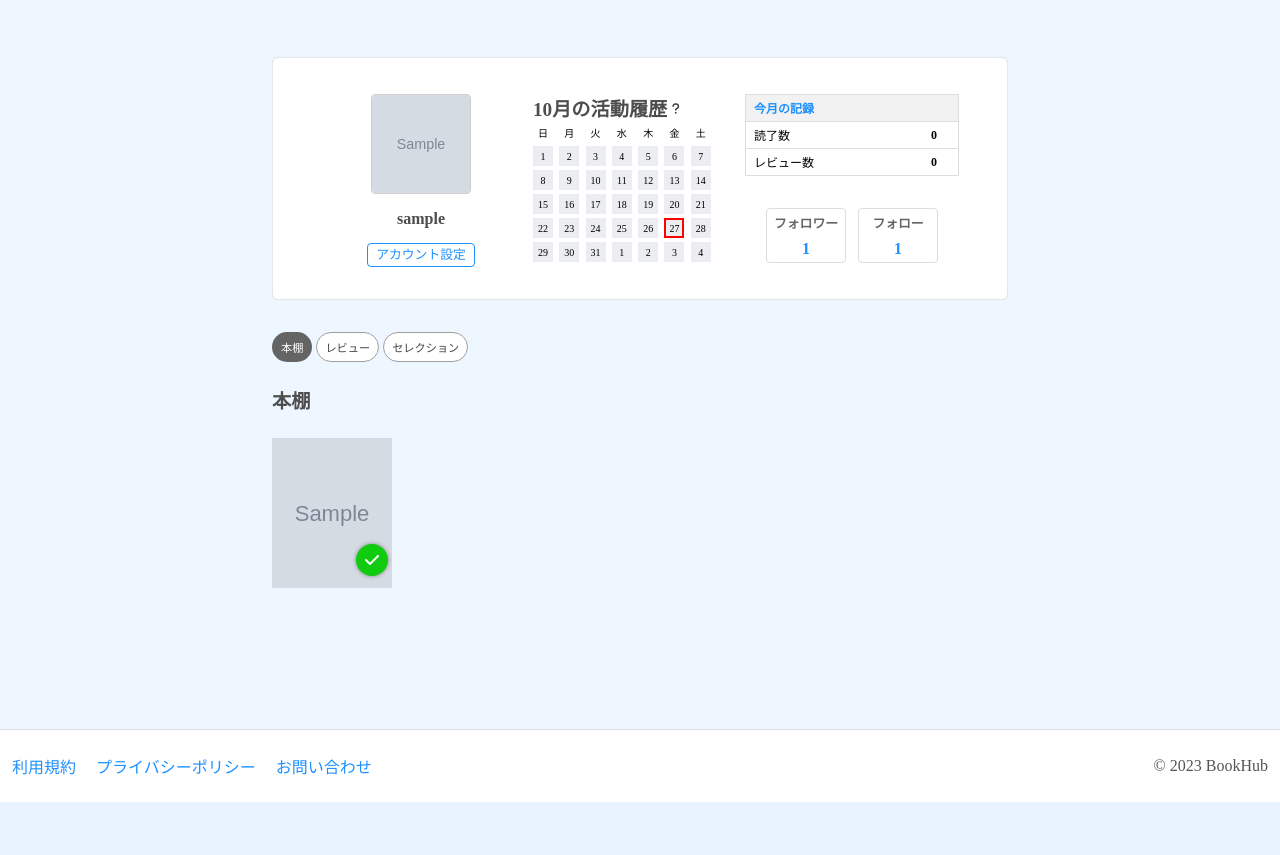
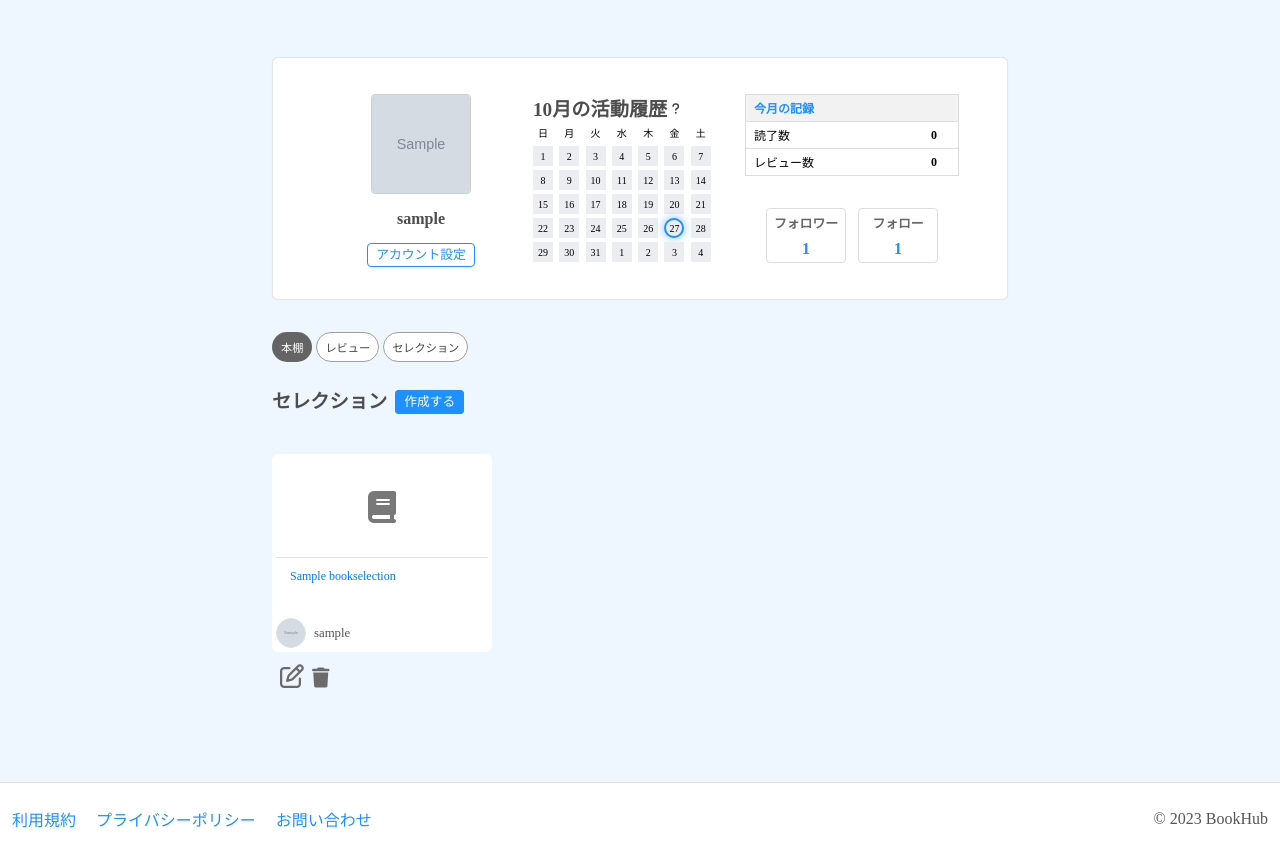
Before and after one commit to gamari/bookhub-django, a Django app: page /mypage/ in a window 1280 px wide. Shown: the part 71-926 px from the top of the page. Before the commit the page ends 873 px from the top, so only its background shows below. Run offline with Django 3.2, Linux system fonts and the light colour scheme; a user stored in the database is signed in; tables that the repository leaves empty hold one stand-in row (values such as "Sample post"); grey boxes marked "Sample" are stand-in pictures.

Commit message:
ビューの共通化

```diff
--- a/apps/book/templates/components/mypage/bookshelf_section.html
+++ b/apps/book/templates/components/mypage/bookshelf_section.html
@@ -1,9 +1,11 @@
 {% load book_tags %}
 
-<div id="bookshelf-section">
+{% comment %} <section id="bookshelf-section"> {% endcomment %}
+<section id="bookshelf-section" style="display: none">
+
   <div class="mypage-bookshelf-title mb-6">
     <h3>本棚</h3>
   </div>
 
   {% bookshelf books %}
-</div>
+</section>
--- a/apps/book/templates/components/mypage/selection_section.html
+++ b/apps/book/templates/components/mypage/selection_section.html
@@ -1,8 +1,9 @@
 {% load book_tags %}
 {% load user_tags %}
 
-<section id="selection-section" style="display: none">
-  <div class="row-center mb-6 gap-2">
+{% comment %} <section id="selection-section" style="display: none"> {% endcomment %}
+<section id="selection-section">
+  <div class="row-center mb-10 gap-2">
     <h3>セレクション</h3>
     <div>
       <a href="{% url 'create_selection' %}" class="btn-sm btn-primary"
@@ -17,18 +18,16 @@
       <div class="selection-panel">
         <a
           href="{% url 'selection_detail' selection.id %}"
-          class="selection-title selection-image center"
+          class="selection-image center"
         >
           <i class="fa-solid fa-book fa-2xl" style="color: #787878;"></i>
         </a>
 
-        <div class="p-2">
+        <div class="p-2 selection-title-container">
           <a
             href="{% url 'selection_detail' selection.id %}"
             class="selection-title"
-          >
-            {{selection.title}}
-          </a>
+          >{{selection.title}}</a>
         </div>
 
         <div class="row-center gap-2 ">
@@ -37,17 +36,17 @@
         </div>
       </div>
 
-      <div class="row mt-4 gap-2">
+      <div class="row mt-4 gap-2 px-2">
 
-        <a href="{% url 'edit_selection' selection.id %}" class="btn-sm btn-primary">編集
-          <i class="fa-regular fa-pen-to-square fa-2xl" style="color: #6b6b6b;"></i>
+        <a href="{% url 'edit_selection' selection.id %}">
+          <i class="fa-regular fa-pen-to-square fa-xl" style="color: #6b6b6b;"></i>
 
         </a>
 
         <form action="{% url 'delete_selection' selection.id %}" method="POST">
           {% csrf_token %}
           <button type="submit">
-            <i class="fa-solid fa-trash fa-lg" style="color: #fe3939;"></i>
+            <i class="fa-solid fa-trash fa-xl"  style="color: #6b6b6b;"></i>
           </button>
         </form>
       </div>
--- a/apps/selection/application/usecases.py
+++ b/apps/selection/application/usecases.py
@@ -14,6 +14,12 @@ class EditBookSelectionUsecase(Usecase):
     def __init__(self, book_selection_service: BookSelectionDomainService):
         self.book_selection_service = book_selection_service
 
+    @classmethod
+    def build(cls):
+        book_selection_service = BookSelectionDomainService.initialize()
+        return cls(book_selection_service)
+
+
     def run(self, body, user, selection_id):
         existing_selection = self.book_selection_service.get_selection_by_id(selection_id)
         self.book_selection_service.ensure_user_is_owner(existing_selection, user)
--- a/apps/selection/domain/services.py
+++ b/apps/selection/domain/services.py
@@ -1,7 +1,7 @@
 from apps.book.domain.repositories import BookSelectionRepository
 from apps.book.forms import BookSelectionForm
 from apps.selection.models import BookSelection
-from config.exceptions import ApplicationException
+from config.exceptions import ApplicationException, NotOwnerError
 from django.core.exceptions import PermissionDenied
 from django.contrib.auth import get_user_model
 
@@ -18,7 +18,7 @@ class BookSelectionDomainService(object):
 
     def ensure_user_is_owner(self, selection: BookSelection, user: User):
         if selection.user != user:
-            raise PermissionDenied("編集権限がありません。")
+            raise NotOwnerError()
 
     def get_or_create(self, user) -> BookSelection:
         return self.book_selection_repo.get_or_create(user)
--- a/apps/selection/models.py
+++ b/apps/selection/models.py
@@ -17,23 +17,23 @@ class BookSelection(models.Model):
     created_at = models.DateTimeField(auto_now_add=True)
 
 # TODO お気に入り機能
-class FavoriteSelection(models.Model):
-    id: uuid.UUID = models.UUIDField(
-        primary_key=True, default=uuid.uuid4, editable=False
-    )
-    user = models.ForeignKey(Account, on_delete=models.CASCADE, related_name="favorite_selections")
-    book_selection = models.ForeignKey(BookSelection, on_delete=models.CASCADE, related_name="favorited_by")
+# class FavoriteSelection(models.Model):
+#     id: uuid.UUID = models.UUIDField(
+#         primary_key=True, default=uuid.uuid4, editable=False
+#     )
+#     user = models.ForeignKey(Account, on_delete=models.CASCADE, related_name="favorite_selections")
+#     book_selection = models.ForeignKey(BookSelection, on_delete=models.CASCADE, related_name="favorited_by")
 
-    class Meta:
-        unique_together = ('user', 'book_selection')
+#     class Meta:
+#         unique_together = ('user', 'book_selection')
 
-# TODO いいね機能
-class LikeSelection(models.Model):
-    id: uuid.UUID = models.UUIDField(
-        primary_key=True, default=uuid.uuid4, editable=False
-    )
-    user = models.ForeignKey(Account, on_delete=models.CASCADE, related_name="liked_selections")
-    book_selection = models.ForeignKey(BookSelection, on_delete=models.CASCADE, related_name="liked_by")
+# # TODO いいね機能
+# class LikeSelection(models.Model):
+#     id: uuid.UUID = models.UUIDField(
+#         primary_key=True, default=uuid.uuid4, editable=False
+#     )
+#     user = models.ForeignKey(Account, on_delete=models.CASCADE, related_name="liked_selections")
+#     book_selection = models.ForeignKey(BookSelection, on_delete=models.CASCADE, related_name="liked_by")
 
-    class Meta:
-        unique_together = ('user', 'book_selection')
+#     class Meta:
+#         unique_together = ('user', 'book_selection')
--- a/authentication/templates/components/_user_icon_xs.html
+++ b/authentication/templates/components/_user_icon_xs.html
@@ -1,8 +1,6 @@
 <a href="{% url 'user_detail' user.username %}" class="user-icon-container">
   {% if user.profile_image %}
     <img src="{{ user.profile_image.url }}" alt="{{ user.username }}" class="user-icon user-icon-xs" />
-
-    aa
   {% else %}
     <span class="user-icon user-icon-xs">
       <i class="fa-regular fa-face-smile fa-md" style="color: #888;"></i>
--- a/static/css/components/contribution.css
+++ b/static/css/components/contribution.css
@@ -6,7 +6,9 @@
 }
 
 .current-day {
-  border: 2px solid red;
+  border: 2px solid #1e90ff;
+  border-radius: 100%;
+  box-shadow: 0px 0px 10px 0px rgba(0, 123, 255, 0.5);
 }
 
 .day-label {
--- a/static/css/components/selection.css
+++ b/static/css/components/selection.css
@@ -2,7 +2,7 @@
     display: flex;
     flex-direction: row;
     flex-wrap: wrap;
-    gap:12px;
+    gap: 24px;
 }
 
 .selection-panel {
@@ -12,6 +12,7 @@
     overflow: hidden;
     border-radius: 6px;
     height: fit-content;
+    width: 220px;
 }
 
 .selection-info {
@@ -22,10 +23,16 @@
 .selection-image {
     background-color: white;
     border-bottom: 1px solid #E5E5E5;
+    height: 100px;
+}
+
+.selection-title-container {
+    height: 60px;
+    overflow: hidden;
 }
 
 .selection-title {
-    font-size: 14px;
+    font-size: 12px;
     color: #007BFF;
     text-decoration: none;
     padding: 6px;
--- a/static/css/components/user.css
+++ b/static/css/components/user.css
@@ -41,6 +41,9 @@
 }
 
 .user-icon-xs {
+  border-radius: 100%;
+  overflow: hidden;
+  border: 1px solid #ddd;
   width: 30px;
   height: 30px;
 }
--- a/static/css/tailwind.css
+++ b/static/css/tailwind.css
@@ -132,6 +132,21 @@
   padding: 40px;
 }
 
+.px-2 {
+  padding-left: 8px;
+  padding-right: 8px;
+}
+
+.px-4 {
+  padding-left: 16px;
+  padding-right: 16px;
+}
+
+.px-6 {
+  padding-left: 24px;
+  padding-right: 24px;
+}
+
 .border {
   border: 1px solid #b1b1b1;
 }
```
Also changed, not shown: apps/selection/views.py (+21 -21 lines), config/exceptions.py (+7 -0 lines), config/views.py (added, +10 -0 lines).
